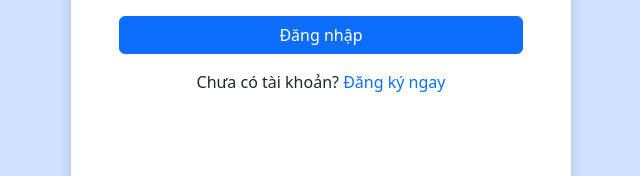
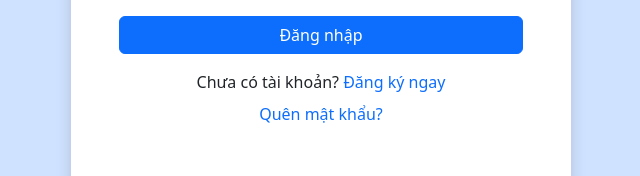
Before and after one commit to HuyVu002/Chatbox_Front, a React (Vite) app: page / in a window 1280 px wide. Shown: the part 351-527 px from the top of the page, without its empty margins (319-959 px from the left). Built offline with nearby package versions, Linux system fonts and the light colour scheme; no server answers.

Commit message:
ud quen mk

```diff
--- a/src/components/Login_Logout/Auth.jsx
+++ b/src/components/Login_Logout/Auth.jsx
@@ -187,10 +187,37 @@ function Auth() {
           >
             {isLogin ? "Đăng ký ngay" : "Đăng nhập"}
           </span>
+          {isLogin && (
+  <p className="mt-2">
+    <span
+      className="text-primary cursor-pointer"
+      style={{ cursor: "pointer" }}
+      onClick={() => setShowResetPassword(true)}
+    >
+      Quên mật khẩu?
+    </span>
+  </p>
+)}
+
         </p>
       </div>
     </div>
   );
 }
+// import { sendPasswordResetEmail } from "firebase/auth";
+
+// const [showResetPassword, setShowResetPassword] = useState(false);
+// const [resetEmail, setResetEmail] = useState("");
+// const [resetMessage, setResetMessage] = useState("");
+
+// const handleResetPassword = async () => {
+//   try {
+//     await sendPasswordResetEmail(auth, resetEmail);
+//     setResetMessage("📩 Kiểm tra email để đặt lại mật khẩu.");
+//   } catch (err) {
+//     setResetMessage("❌ Email không tồn tại trong hệ thống.");
+//   }
+// };
+
 
 export default Auth;
--- a/src/components/Zalochat/Zalochat.jsx
+++ b/src/components/Zalochat/Zalochat.jsx
@@ -27,12 +27,13 @@ import io from "socket.io-client";
 
 const socket = io("http://localhost:4000");
 
-import { auth, db, storage } from '../firebaseClient';
+import { auth, db, storage } from '../ConnectFireBase/firebaseClient';
 
 
 ///ChucNang
 
 import { getDatabase, ref, get } from "firebase/database";
+
 
 
 
```
